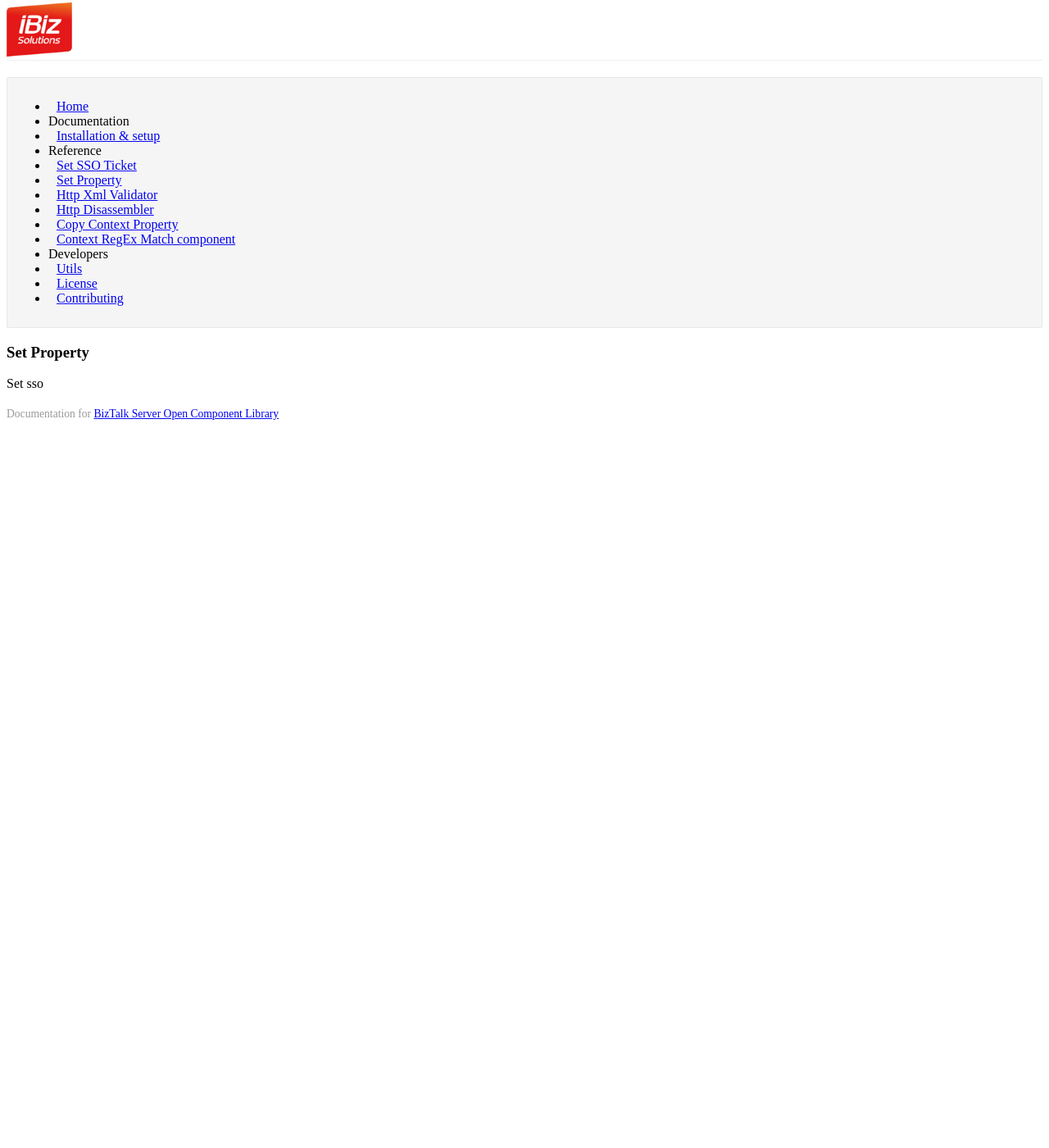
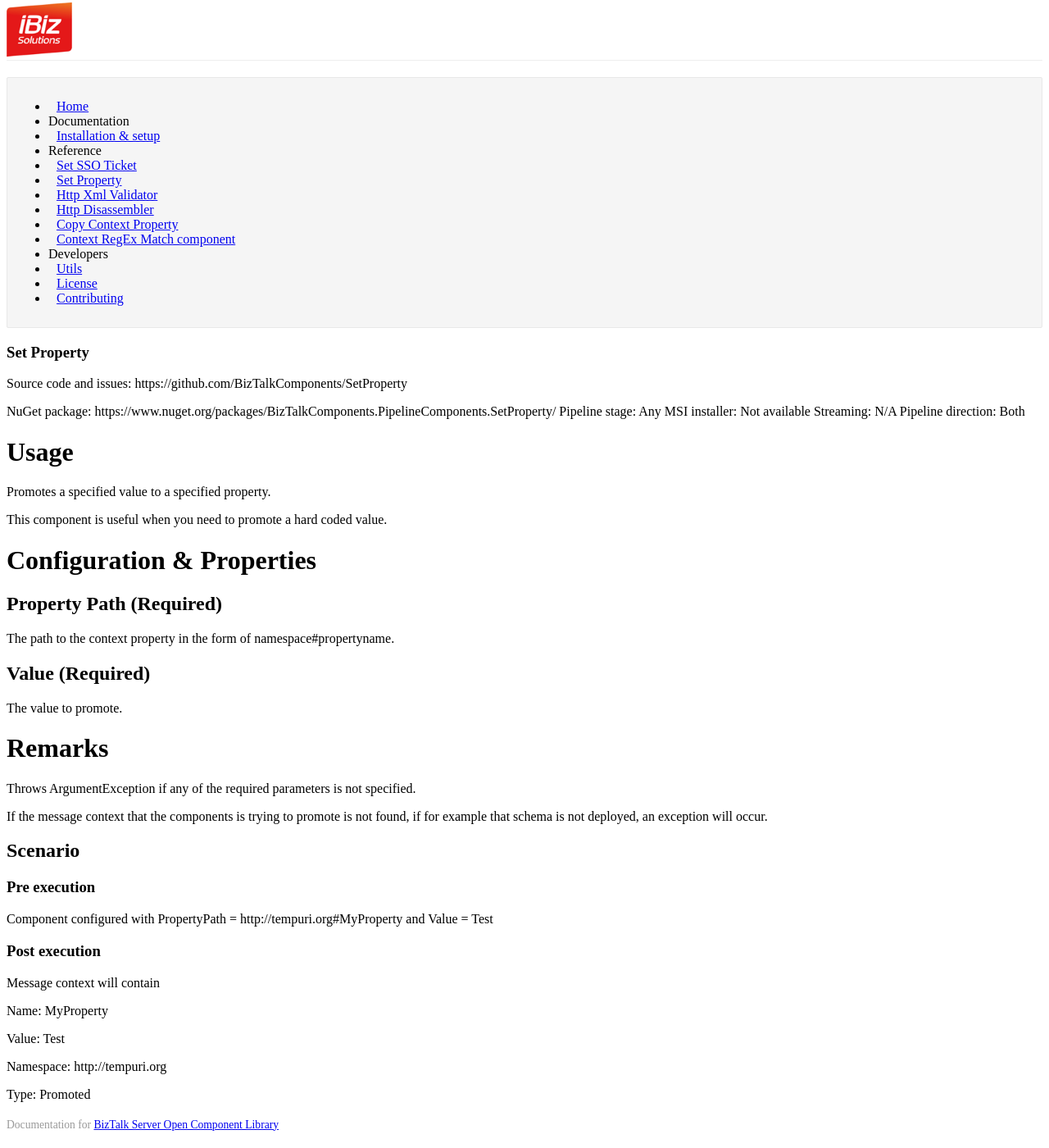
Before and after one commit to BizTalkComponents/BizTalkComponents.github.io, a Jekyll site: the page built from _posts/2014-11-14-set-propety.md, in a window 1280 px wide and 1400 px high, scrolled down 97 px. Shown: the whole window at 82% size. Built offline with Jekyll 4.4.1, drawn with Linux system fonts in a browser that asks for light colours; Markdown is read by kramdown in place of the engine named in the settings; a style sheet for code colours, icons or effects is not loaded; before the commit the page ends 900 px from its top, so only the background shows below that.

Commit message:
Added documentation for set property component

```diff
--- a/_posts/2014-11-14-set-propety.md
+++ b/_posts/2014-11-14-set-propety.md
@@ -5,4 +5,43 @@ category: ref
 date: 2014-11-14 12:00:00
 ---
 
-Set sso
+Source code and issues: https://github.com/BizTalkComponents/SetProperty
+
+NuGet package: https://www.nuget.org/packages/BizTalkComponents.PipelineComponents.SetProperty/
+Pipeline stage: Any
+MSI installer: Not available
+Streaming: N/A
+Pipeline direction: Both
+
+# Usage #
+Promotes a specified value to a specified property.
+
+This component is useful when you need to promote a hard coded value.
+
+# Configuration & Properties ##
+## Property Path (Required) ##
+The path to the context property in the form of namespace#propertyname.
+
+## Value (Required) ##
+The value to promote.
+
+# Remarks #
+Throws ArgumentException if any of the required parameters is not specified.
+
+If the message context that the components is trying to promote is not found, if for example that schema is not deployed, an exception will occur.
+
+## Scenario ##
+
+### Pre execution ###
+Component configured with PropertyPath = http://tempuri.org#MyProperty and Value = Test
+
+### Post execution ###
+Message context will contain
+
+Name: MyProperty
+
+Value: Test
+
+Namespace: http://tempuri.org
+
+Type: Promoted
```
